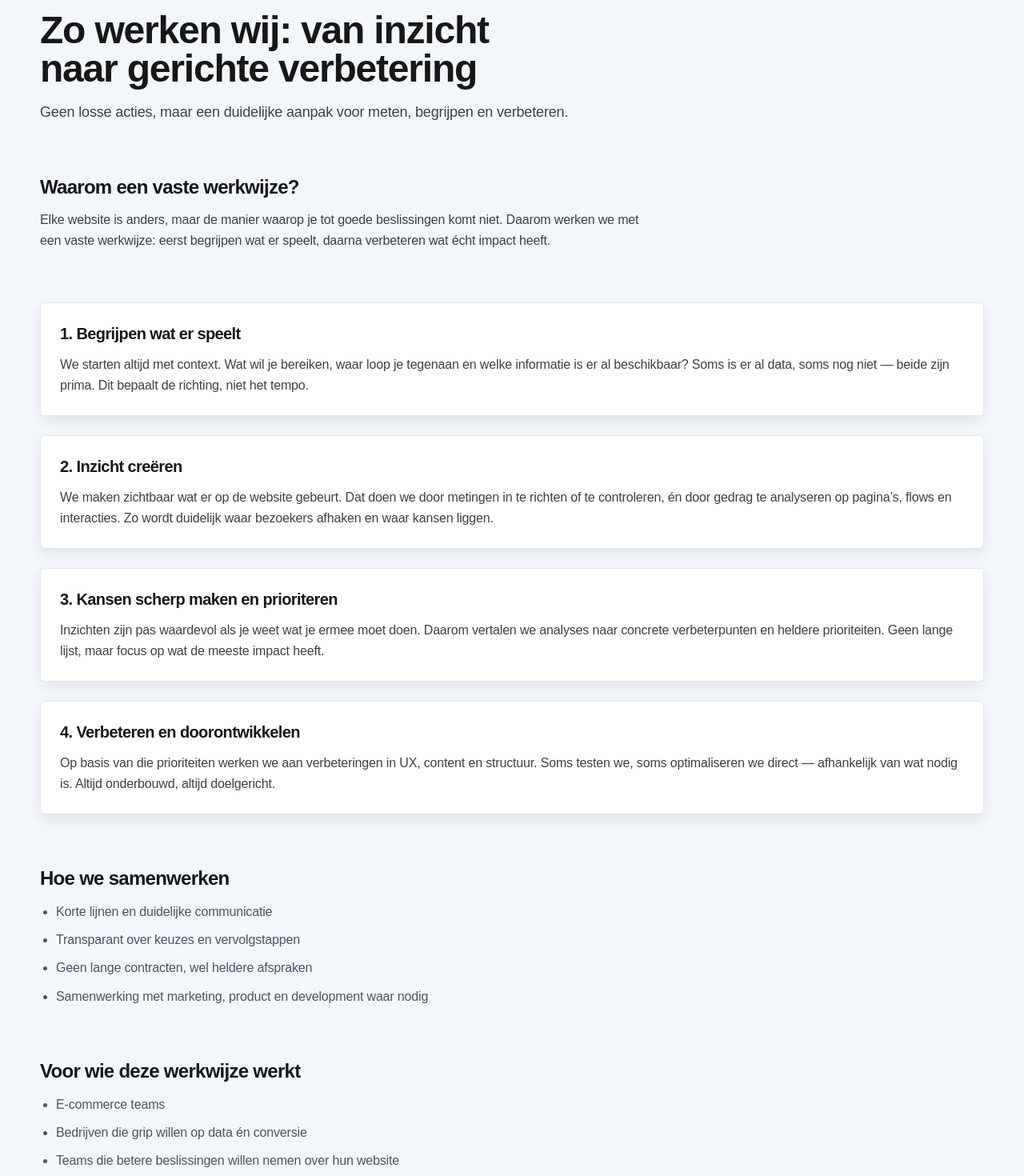
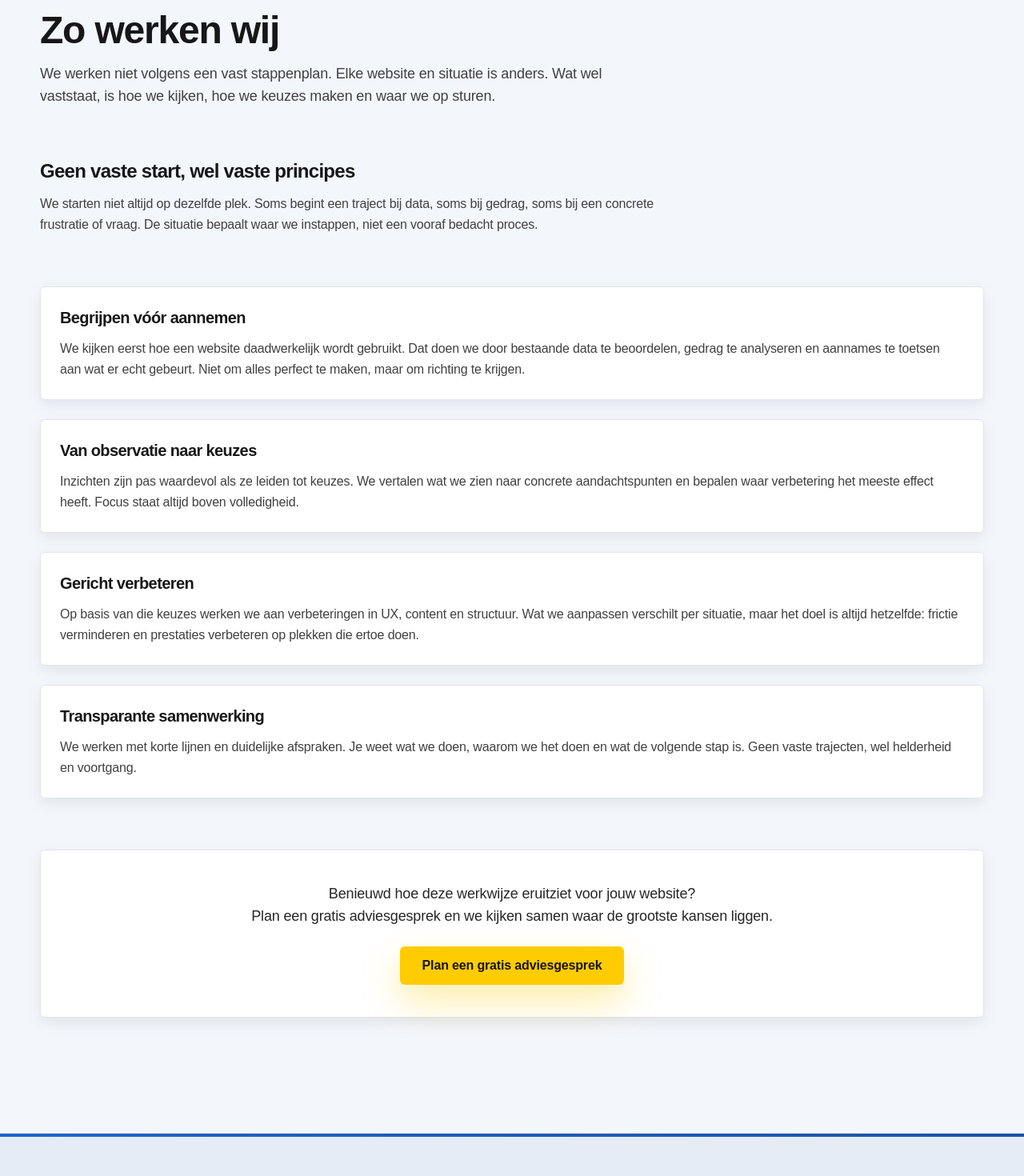
Before and after one commit to ProjectBibo/EcomMeasure3, a React (Vite) app: page /werkwijze in a window 1280 px wide. Shown: the part 180-1650 px from the top of the page at 80% size. Built offline with nearby package versions, Linux system fonts and the light colour scheme.

Commit message:
Update werkwijze copy

```diff
--- a/src/pages/Werkwijze.jsx
+++ b/src/pages/Werkwijze.jsx
@@ -7,51 +7,35 @@ const copy = {
   nl: {
     seo: {
       title: "Werkwijze",
-      description: "Zo werken wij: van inzicht naar gerichte verbetering.",
+      description: "Zo werken wij: helder, eerlijk en gericht op betere keuzes.",
     },
     hero: {
-      title: "Zo werken wij: van inzicht naar gerichte verbetering",
-      intro: "Geen losse acties, maar een duidelijke aanpak voor meten, begrijpen en verbeteren.",
+      title: "Zo werken wij",
+      intro:
+        "We werken niet volgens een vast stappenplan. Elke website en situatie is anders. Wat wel vaststaat, is hoe we kijken, hoe we keuzes maken en waar we op sturen.",
     },
     why: {
-      title: "Waarom een vaste werkwijze?",
-      text: "Elke website is anders, maar de manier waarop je tot goede beslissingen komt niet. Daarom werken we met een vaste werkwijze: eerst begrijpen wat er speelt, daarna verbeteren wat écht impact heeft.",
+      title: "Geen vaste start, wel vaste principes",
+      text: "We starten niet altijd op dezelfde plek. Soms begint een traject bij data, soms bij gedrag, soms bij een concrete frustratie of vraag. De situatie bepaalt waar we instappen, niet een vooraf bedacht proces.",
     },
-    steps: [
+    sections: [
       {
-        title: "1. Begrijpen wat er speelt",
-        text: "We starten altijd met context. Wat wil je bereiken, waar loop je tegenaan en welke informatie is er al beschikbaar? Soms is er al data, soms nog niet — beide zijn prima. Dit bepaalt de richting, niet het tempo.",
+        title: "Begrijpen vóór aannemen",
+        text: "We kijken eerst hoe een website daadwerkelijk wordt gebruikt. Dat doen we door bestaande data te beoordelen, gedrag te analyseren en aannames te toetsen aan wat er echt gebeurt. Niet om alles perfect te maken, maar om richting te krijgen.",
       },
       {
-        title: "2. Inzicht creëren",
-        text: "We maken zichtbaar wat er op de website gebeurt. Dat doen we door metingen in te richten of te controleren, én door gedrag te analyseren op pagina’s, flows en interacties. Zo wordt duidelijk waar bezoekers afhaken en waar kansen liggen.",
+        title: "Van observatie naar keuzes",
+        text: "Inzichten zijn pas waardevol als ze leiden tot keuzes. We vertalen wat we zien naar concrete aandachtspunten en bepalen waar verbetering het meeste effect heeft. Focus staat altijd boven volledigheid.",
       },
       {
-        title: "3. Kansen scherp maken en prioriteren",
-        text: "Inzichten zijn pas waardevol als je weet wat je ermee moet doen. Daarom vertalen we analyses naar concrete verbeterpunten en heldere prioriteiten. Geen lange lijst, maar focus op wat de meeste impact heeft.",
+        title: "Gericht verbeteren",
+        text: "Op basis van die keuzes werken we aan verbeteringen in UX, content en structuur. Wat we aanpassen verschilt per situatie, maar het doel is altijd hetzelfde: frictie verminderen en prestaties verbeteren op plekken die ertoe doen.",
       },
       {
-        title: "4. Verbeteren en doorontwikkelen",
-        text: "Op basis van die prioriteiten werken we aan verbeteringen in UX, content en structuur. Soms testen we, soms optimaliseren we direct — afhankelijk van wat nodig is. Altijd onderbouwd, altijd doelgericht.",
+        title: "Transparante samenwerking",
+        text: "We werken met korte lijnen en duidelijke afspraken. Je weet wat we doen, waarom we het doen en wat de volgende stap is. Geen vaste trajecten, wel helderheid en voortgang.",
       },
     ],
-    collaboration: {
-      title: "Hoe we samenwerken",
-      items: [
-        "Korte lijnen en duidelijke communicatie",
-        "Transparant over keuzes en vervolgstappen",
-        "Geen lange contracten, wel heldere afspraken",
-        "Samenwerking met marketing, product en development waar nodig",
-      ],
-    },
-    audience: {
-      title: "Voor wie deze werkwijze werkt",
-      items: [
-        "E-commerce teams",
-        "Bedrijven die grip willen op data én conversie",
-        "Teams die betere beslissingen willen nemen over hun website",
-      ],
-    },
     cta: {
       text: "Benieuwd hoe deze werkwijze eruitziet voor jouw website?\nPlan een gratis adviesgesprek en we kijken samen waar de grootste kansen liggen.",
       button: "Plan een gratis adviesgesprek",
@@ -60,51 +44,35 @@ const copy = {
   en: {
     seo: {
       title: "Werkwijze",
-      description: "Zo werken wij: van inzicht naar gerichte verbetering.",
+      description: "Zo werken wij: helder, eerlijk en gericht op betere keuzes.",
     },
     hero: {
-      title: "Zo werken wij: van inzicht naar gerichte verbetering",
-      intro: "Geen losse acties, maar een duidelijke aanpak voor meten, begrijpen en verbeteren.",
+      title: "Zo werken wij",
+      intro:
+        "We werken niet volgens een vast stappenplan. Elke website en situatie is anders. Wat wel vaststaat, is hoe we kijken, hoe we keuzes maken en waar we op sturen.",
     },
     why: {
-      title: "Waarom een vaste werkwijze?",
-      text: "Elke website is anders, maar de manier waarop je tot goede beslissingen komt niet. Daarom werken we met een vaste werkwijze: eerst begrijpen wat er speelt, daarna verbeteren wat écht impact heeft.",
+      title: "Geen vaste start, wel vaste principes",
+      text: "We starten niet altijd op dezelfde plek. Soms begint een traject bij data, soms bij gedrag, soms bij een concrete frustratie of vraag. De situatie bepaalt waar we instappen, niet een vooraf bedacht proces.",
     },
-    steps: [
+    sections: [
       {
-        title: "1. Begrijpen wat er speelt",
-        text: "We starten altijd met context. Wat wil je bereiken, waar loop je tegenaan en welke informatie is er al beschikbaar? Soms is er al data, soms nog niet — beide zijn prima. Dit bepaalt de richting, niet het tempo.",
+        title: "Begrijpen vóór aannemen",
+        text: "We kijken eerst hoe een website daadwerkelijk wordt gebruikt. Dat doen we door bestaande data te beoordelen, gedrag te analyseren en aannames te toetsen aan wat er echt gebeurt. Niet om alles perfect te maken, maar om richting te krijgen.",
       },
       {
-        title: "2. Inzicht creëren",
-        text: "We maken zichtbaar wat er op de website gebeurt. Dat doen we door metingen in te richten of te controleren, én door gedrag te analyseren op pagina’s, flows en interacties. Zo wordt duidelijk waar bezoekers afhaken en waar kansen liggen.",
+        title: "Van observatie naar keuzes",
+        text: "Inzichten zijn pas waardevol als ze leiden tot keuzes. We vertalen wat we zien naar concrete aandachtspunten en bepalen waar verbetering het meeste effect heeft. Focus staat altijd boven volledigheid.",
       },
       {
-        title: "3. Kansen scherp maken en prioriteren",
-        text: "Inzichten zijn pas waardevol als je weet wat je ermee moet doen. Daarom vertalen we analyses naar concrete verbeterpunten en heldere prioriteiten. Geen lange lijst, maar focus op wat de meeste impact heeft.",
+        title: "Gericht verbeteren",
+        text: "Op basis van die keuzes werken we aan verbeteringen in UX, content en structuur. Wat we aanpassen verschilt per situatie, maar het doel is altijd hetzelfde: frictie verminderen en prestaties verbeteren op plekken die ertoe doen.",
       },
       {
-        title: "4. Verbeteren en doorontwikkelen",
-        text: "Op basis van die prioriteiten werken we aan verbeteringen in UX, content en structuur. Soms testen we, soms optimaliseren we direct — afhankelijk van wat nodig is. Altijd onderbouwd, altijd doelgericht.",
+        title: "Transparante samenwerking",
+        text: "We werken met korte lijnen en duidelijke afspraken. Je weet wat we doen, waarom we het doen en wat de volgende stap is. Geen vaste trajecten, wel helderheid en voortgang.",
       },
     ],
-    collaboration: {
-      title: "Hoe we samenwerken",
-      items: [
-        "Korte lijnen en duidelijke communicatie",
-        "Transparant over keuzes en vervolgstappen",
-        "Geen lange contracten, wel heldere afspraken",
-        "Samenwerking met marketing, product en development waar nodig",
-      ],
-    },
-    audience: {
-      title: "Voor wie deze werkwijze werkt",
-      items: [
-        "E-commerce teams",
-        "Bedrijven die grip willen op data én conversie",
-        "Teams die betere beslissingen willen nemen over hun website",
-      ],
-    },
     cta: {
       text: "Benieuwd hoe deze werkwijze eruitziet voor jouw website?\nPlan een gratis adviesgesprek en we kijken samen waar de grootste kansen liggen.",
       button: "Plan een gratis adviesgesprek",
@@ -133,34 +101,16 @@ export default function Werkwijze() {
 
           <section className="space-y-6">
             <div className="grid gap-6">
-              {t.steps.map((step) => (
+              {t.sections.map((section) => (
                 <article
-                  key={step.title}
+                  key={section.title}
                   className="rounded-2xl border border-neutral-200 bg-white p-6 shadow-sm"
                 >
-                  <h3 className="text-xl font-semibold text-neutral-900">{step.title}</h3>
-                  <p className="mt-3 text-neutral-700 leading-relaxed">{step.text}</p>
+                  <h3 className="text-xl font-semibold text-neutral-900">{section.title}</h3>
+                  <p className="mt-3 text-neutral-700 leading-relaxed">{section.text}</p>
                 </article>
               ))}
             </div>
-          </section>
-
-          <section className="max-w-3xl space-y-3">
-            <h2 className="text-2xl font-semibold text-neutral-900">{t.collaboration.title}</h2>
-            <ul className="list-disc space-y-2 pl-5 text-neutral-700">
-              {t.collaboration.items.map((item) => (
-                <li key={item}>{item}</li>
-              ))}
-            </ul>
-          </section>
-
-          <section className="max-w-3xl space-y-3">
-            <h2 className="text-2xl font-semibold text-neutral-900">{t.audience.title}</h2>
-            <ul className="list-disc space-y-2 pl-5 text-neutral-700">
-              {t.audience.items.map((item) => (
-                <li key={item}>{item}</li>
-              ))}
-            </ul>
           </section>
 
           <section className="rounded-3xl border border-neutral-200 bg-white p-8 text-center shadow-sm sm:p-10">
```
